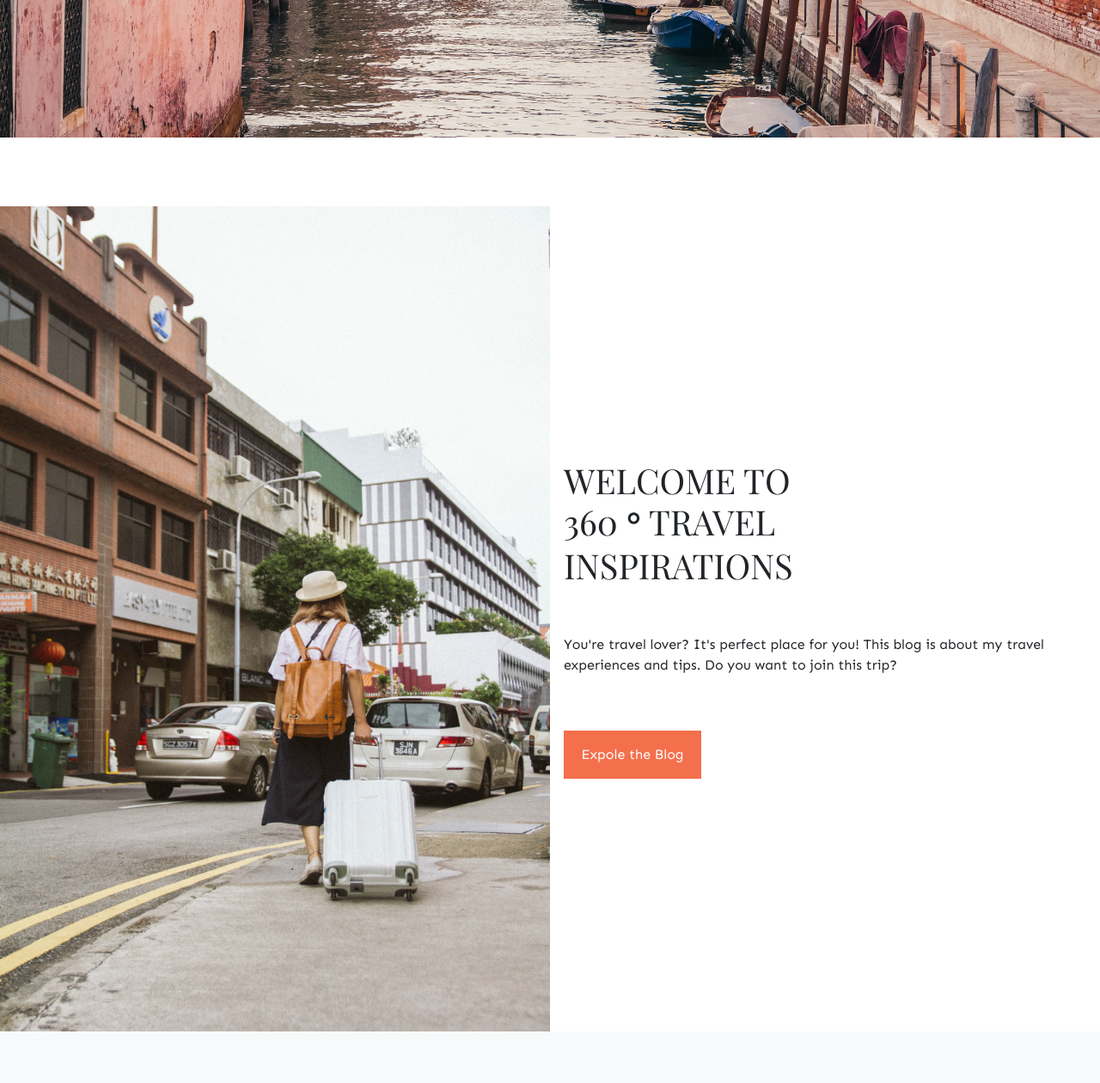
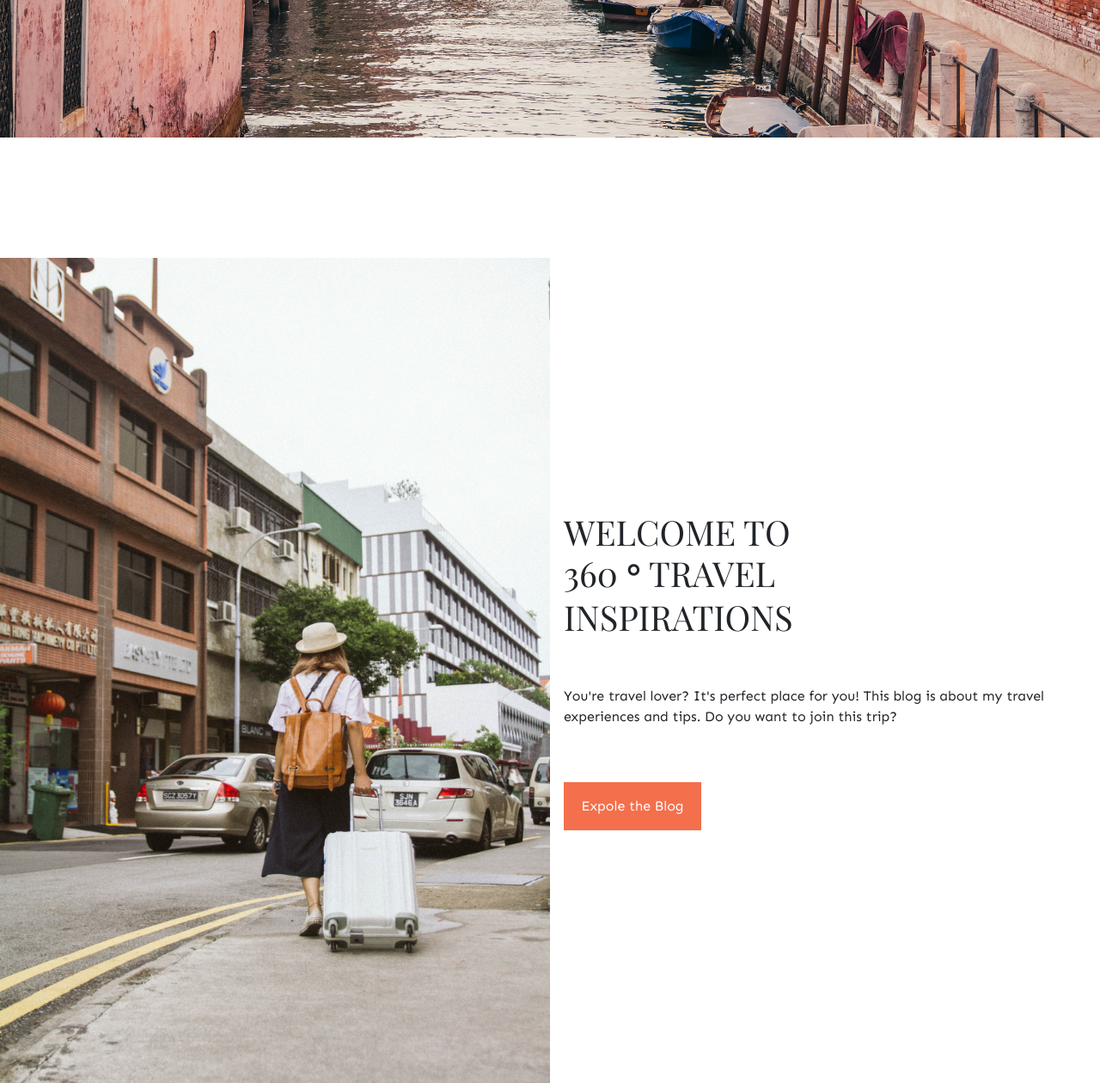
Before and after one commit to karolinakowalczyk/TravelBlogFlaskApp, a Flask app: page / in a window 1280 px wide. Shown: the part 940-2200 px from the top of the page at 86% size. Before the commit the page ends 2140 px from the top, so only its background shows below. Run offline with Flask 2, Linux system fonts and the light colour scheme.

Commit message:
delete print, change rem to px

```diff
--- a/static/css/home.css
+++ b/static/css/home.css
@@ -55,5 +55,5 @@ h1 {
 }
 
 .content-div {
-    margin-top: 5rem;
+    margin-top: 140px;
 }
```
